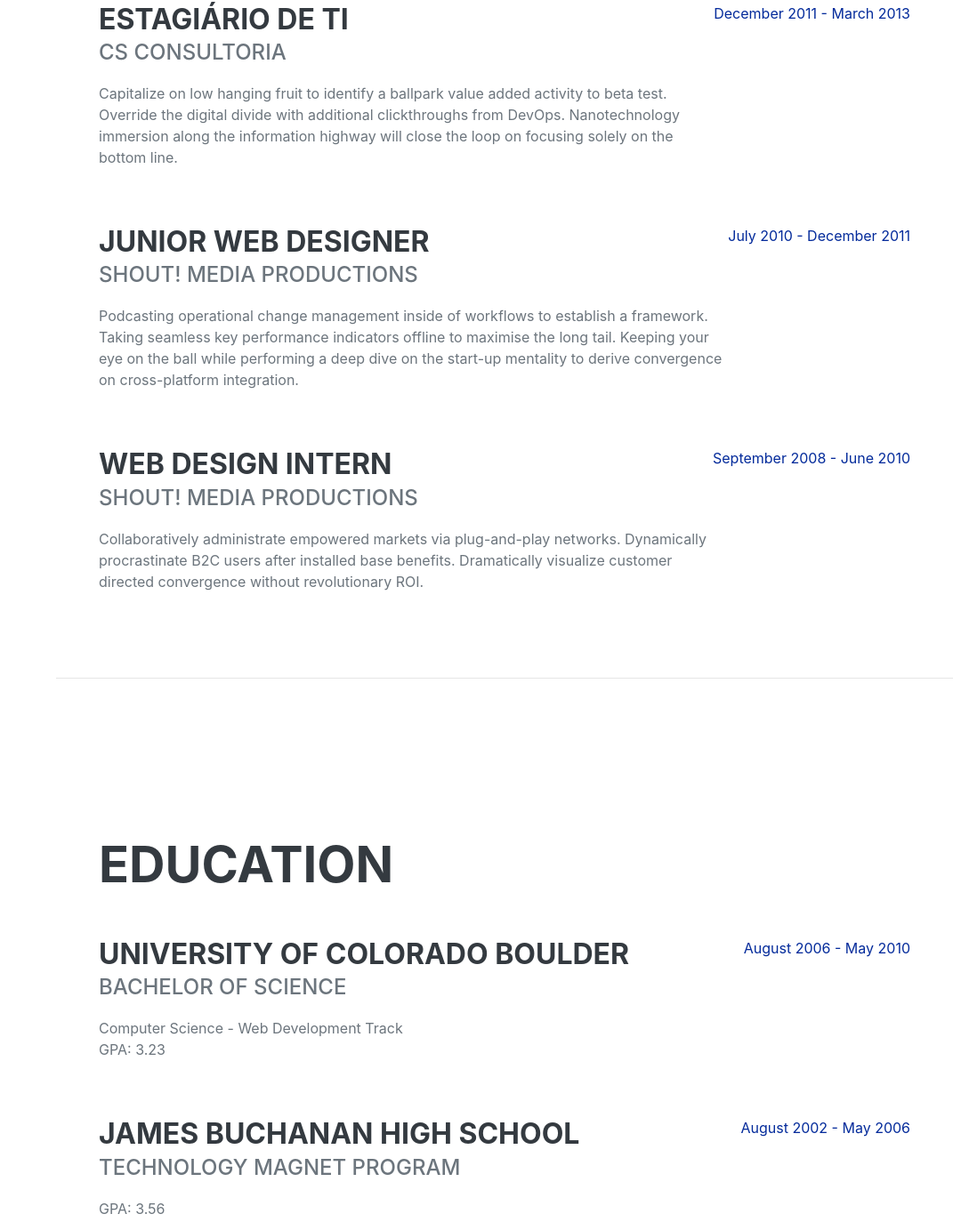
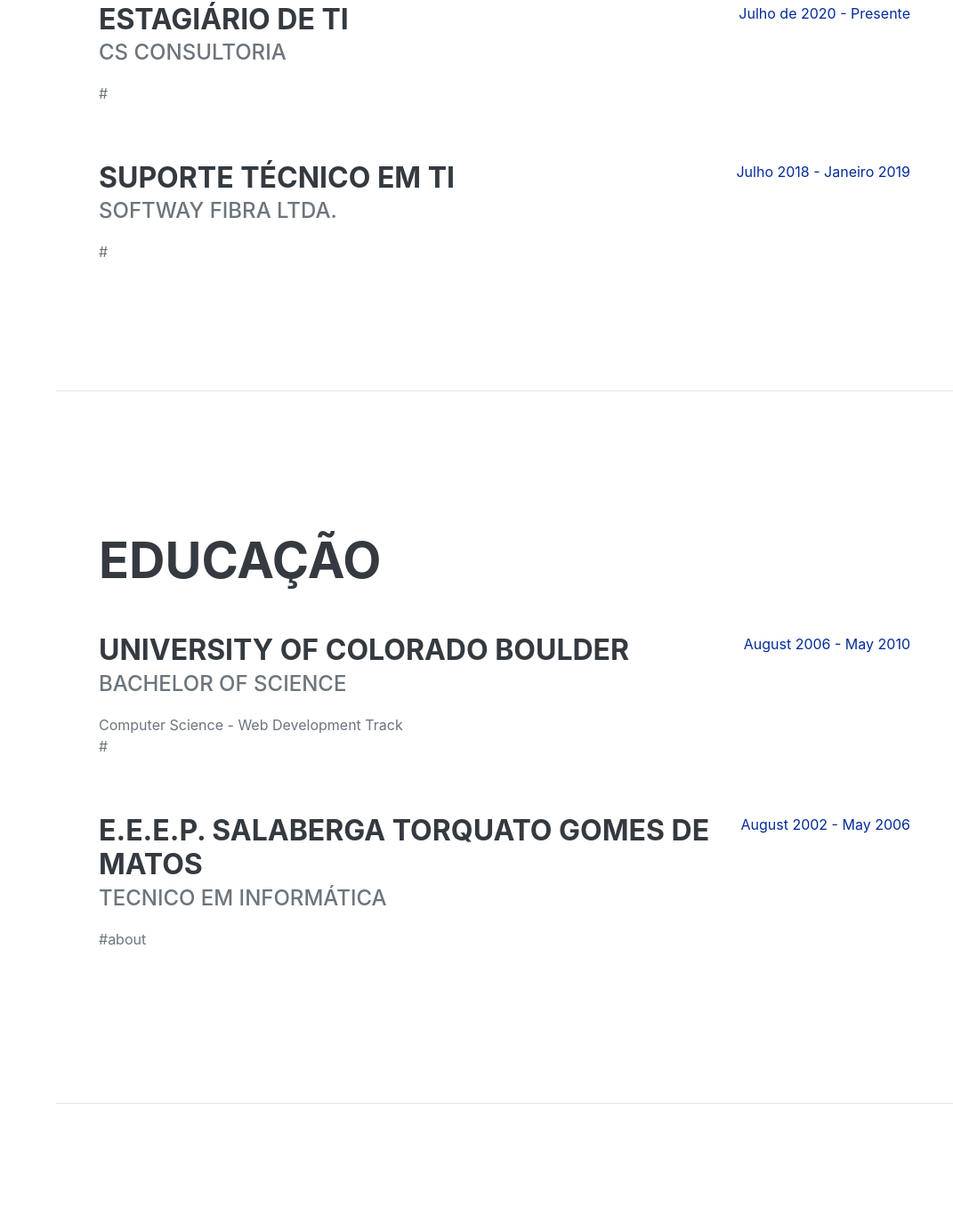
Before and after one commit to Flipe-TI/Flipe-TI.github.io, a plain HTML site: page index.html in a window 1280 px wide. Shown: the part 1220-2594 px from the top of the page at 89% size, without its empty margins (209-1280 px from the left). Drawn offline with nearby package versions, Linux system fonts and the light colour scheme; a web font is replaced by a local one.

Commit message:
fix experience

```diff
--- a/index.html
+++ b/index.html
@@ -73,25 +73,17 @@
                         <div class="flex-grow-1">
                             <h3 class="mb-0">Estagiário de TI</h3>
                             <div class="subheading mb-3">CS Consultoria</div>
-                            <p>Capitalize on low hanging fruit to identify a ballpark value added activity to beta test. Override the digital divide with additional clickthroughs from DevOps. Nanotechnology immersion along the information highway will close the loop on focusing solely on the bottom line.</p>
+                            <p>#</p>
                         </div>
-                        <div class="flex-shrink-0"><span class="text-primary">December 2011 - March 2013</span></div>
+                        <div class="flex-shrink-0"><span class="text-primary">Julho de 2020 - Presente</span></div>
                     </div>
                     <div class="d-flex flex-column flex-md-row justify-content-between mb-5">
                         <div class="flex-grow-1">
-                            <h3 class="mb-0">Junior Web Designer</h3>
-                            <div class="subheading mb-3">Shout! Media Productions</div>
-                            <p>Podcasting operational change management inside of workflows to establish a framework. Taking seamless key performance indicators offline to maximise the long tail. Keeping your eye on the ball while performing a deep dive on the start-up mentality to derive convergence on cross-platform integration.</p>
+                            <h3 class="mb-0">Suporte Técnico em TI</h3>
+                            <div class="subheading mb-3">Softway fibra LTDA.</div>
+                            <p>#</p>
                         </div>
-                        <div class="flex-shrink-0"><span class="text-primary">July 2010 - December 2011</span></div>
-                    </div>
-                    <div class="d-flex flex-column flex-md-row justify-content-between">
-                        <div class="flex-grow-1">
-                            <h3 class="mb-0">Web Design Intern</h3>
-                            <div class="subheading mb-3">Shout! Media Productions</div>
-                            <p>Collaboratively administrate empowered markets via plug-and-play networks. Dynamically procrastinate B2C users after installed base benefits. Dramatically visualize customer directed convergence without revolutionary ROI.</p>
-                        </div>
-                        <div class="flex-shrink-0"><span class="text-primary">September 2008 - June 2010</span></div>
+                        <div class="flex-shrink-0"><span class="text-primary">Julho 2018 - Janeiro 2019</span></div>
                     </div>
                 </div>
             </section>
@@ -99,21 +91,21 @@
             <!-- Education-->
             <section class="resume-section" id="education">
                 <div class="resume-section-content">
-                    <h2 class="mb-5">Education</h2>
+                    <h2 class="mb-5">Educação</h2>
                     <div class="d-flex flex-column flex-md-row justify-content-between mb-5">
                         <div class="flex-grow-1">
                             <h3 class="mb-0">University of Colorado Boulder</h3>
                             <div class="subheading mb-3">Bachelor of Science</div>
                             <div>Computer Science - Web Development Track</div>
-                            <p>GPA: 3.23</p>
+                            <p>#</p>
                         </div>
                         <div class="flex-shrink-0"><span class="text-primary">August 2006 - May 2010</span></div>
                     </div>
                     <div class="d-flex flex-column flex-md-row justify-content-between">
                         <div class="flex-grow-1">
-                            <h3 class="mb-0">James Buchanan High School</h3>
-                            <div class="subheading mb-3">Technology Magnet Program</div>
-                            <p>GPA: 3.56</p>
+                            <h3 class="mb-0">E.E.E.P. Salaberga Torquato Gomes de Matos</h3>
+                            <div class="subheading mb-3">Tecnico em informática</div>
+                            <p>#about</p>
                         </div>
                         <div class="flex-shrink-0"><span class="text-primary">August 2002 - May 2006</span></div>
                     </div>
```
